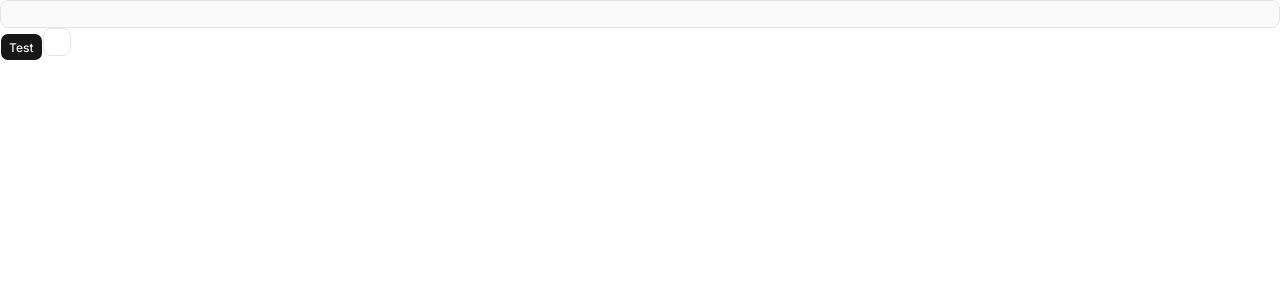
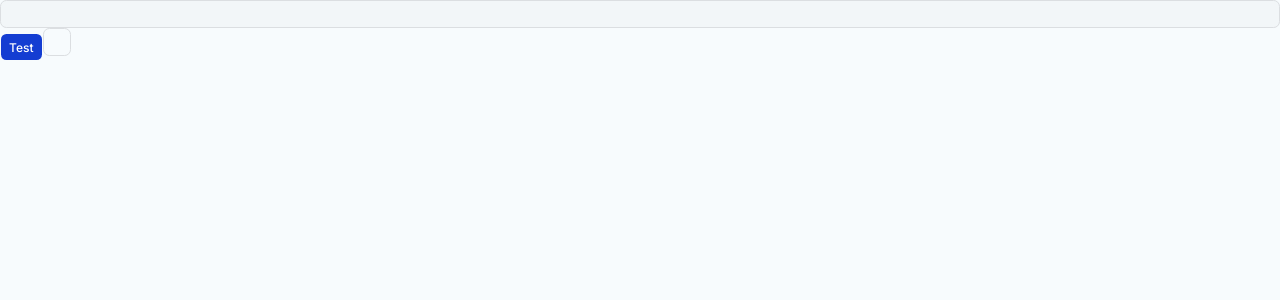
Before and after one commit to hisyamsz/pos-apps, a Next.js app: page / in a window 1280 px wide. Shown: the top 300 px of the page. Built offline with nearby package versions, Linux system fonts and the light colour scheme; some icons are missing.

Commit message:
style: configure fonts and global theme variables for Indigo Precision

```diff
--- a/src/app/globals.css
+++ b/src/app/globals.css
@@ -8,8 +8,8 @@
   --color-background: var(--background);
   --color-foreground: var(--foreground);
   --font-sans: var(--font-sans);
-  --font-mono: var(--font-geist-mono);
-  --font-heading: var(--font-sans);
+  --font-mono: var(--font-mono);
+  --font-heading: var(--font-heading);
   --color-sidebar-ring: var(--sidebar-ring);
   --color-sidebar-border: var(--sidebar-border);
   --color-sidebar-accent-foreground: var(--sidebar-accent-foreground);
@@ -49,72 +49,62 @@
 }
 
 :root {
-  --background: oklch(1 0 0);
-  --foreground: oklch(0.145 0 0);
+  --background: oklch(0.985 0.005 240);
+  --foreground: oklch(0.15 0.005 240);
   --card: oklch(1 0 0);
-  --card-foreground: oklch(0.145 0 0);
+  --card-foreground: oklch(0.15 0.005 240);
   --popover: oklch(1 0 0);
-  --popover-foreground: oklch(0.145 0 0);
-  --primary: oklch(0.205 0 0);
-  --primary-foreground: oklch(0.985 0 0);
-  --secondary: oklch(0.97 0 0);
-  --secondary-foreground: oklch(0.205 0 0);
-  --muted: oklch(0.97 0 0);
-  --muted-foreground: oklch(0.556 0 0);
-  --accent: oklch(0.97 0 0);
-  --accent-foreground: oklch(0.205 0 0);
-  --destructive: oklch(0.577 0.245 27.325);
-  --border: oklch(0.922 0 0);
-  --input: oklch(0.922 0 0);
-  --ring: oklch(0.708 0 0);
-  --chart-1: oklch(0.87 0 0);
-  --chart-2: oklch(0.556 0 0);
-  --chart-3: oklch(0.439 0 0);
-  --chart-4: oklch(0.371 0 0);
-  --chart-5: oklch(0.269 0 0);
-  --radius: 0.625rem;
-  --sidebar: oklch(0.985 0 0);
-  --sidebar-foreground: oklch(0.145 0 0);
-  --sidebar-primary: oklch(0.205 0 0);
-  --sidebar-primary-foreground: oklch(0.985 0 0);
-  --sidebar-accent: oklch(0.97 0 0);
-  --sidebar-accent-foreground: oklch(0.205 0 0);
-  --sidebar-border: oklch(0.922 0 0);
-  --sidebar-ring: oklch(0.708 0 0);
+  --popover-foreground: oklch(0.15 0.005 240);
+  --primary: oklch(0.45 0.23 265);
+  --primary-foreground: oklch(1 0 0);
+  --secondary: oklch(0.95 0.005 240);
+  --secondary-foreground: oklch(0.15 0.005 240);
+  --muted: oklch(0.95 0.005 240);
+  --muted-foreground: oklch(0.35 0.01 245);
+  --accent: oklch(0.95 0.005 240);
+  --accent-foreground: oklch(0.15 0.005 240);
+  --destructive: oklch(0.5 0.22 25);
+  --destructive-foreground: oklch(1 0 0);
+  --border: oklch(0.9 0.005 240);
+  --input: oklch(0.9 0.005 240);
+  --ring: oklch(0.45 0.23 265);
+  --radius: 0.5rem;
+  --sidebar: oklch(0.15 0.01 240);
+  --sidebar-foreground: oklch(0.95 0.005 240);
+  --sidebar-primary: oklch(0.45 0.23 265);
+  --sidebar-primary-foreground: oklch(1 0 0);
+  --sidebar-accent: oklch(0.25 0.01 240);
+  --sidebar-accent-foreground: oklch(1 0 0);
+  --sidebar-border: oklch(0.25 0.01 240);
+  --sidebar-ring: oklch(0.45 0.23 265);
 }
 
 .dark {
-  --background: oklch(0.145 0 0);
-  --foreground: oklch(0.985 0 0);
-  --card: oklch(0.205 0 0);
-  --card-foreground: oklch(0.985 0 0);
-  --popover: oklch(0.205 0 0);
-  --popover-foreground: oklch(0.985 0 0);
-  --primary: oklch(0.922 0 0);
-  --primary-foreground: oklch(0.205 0 0);
-  --secondary: oklch(0.269 0 0);
-  --secondary-foreground: oklch(0.985 0 0);
-  --muted: oklch(0.269 0 0);
-  --muted-foreground: oklch(0.708 0 0);
-  --accent: oklch(0.269 0 0);
-  --accent-foreground: oklch(0.985 0 0);
-  --destructive: oklch(0.704 0.191 22.216);
-  --border: oklch(1 0 0 / 10%);
-  --input: oklch(1 0 0 / 15%);
-  --ring: oklch(0.556 0 0);
-  --chart-1: oklch(0.87 0 0);
-  --chart-2: oklch(0.556 0 0);
-  --chart-3: oklch(0.439 0 0);
-  --chart-4: oklch(0.371 0 0);
-  --chart-5: oklch(0.269 0 0);
-  --sidebar: oklch(0.205 0 0);
-  --sidebar-foreground: oklch(0.985 0 0);
-  --sidebar-primary: oklch(0.488 0.243 264.376);
-  --sidebar-primary-foreground: oklch(0.985 0 0);
-  --sidebar-accent: oklch(0.269 0 0);
-  --sidebar-accent-foreground: oklch(0.985 0 0);
-  --sidebar-border: oklch(1 0 0 / 10%);
-  --sidebar-ring: oklch(0.556 0 0);
+  --background: oklch(0.1 0.005 240);
+  --foreground: oklch(0.95 0.005 240);
+  --card: oklch(0.13 0.005 240);
+  --card-foreground: oklch(0.95 0.005 240);
+  --popover: oklch(0.13 0.005 240);
+  --popover-foreground: oklch(0.95 0.005 240);
+  --primary: oklch(0.55 0.2 265);
+  --primary-foreground: oklch(1 0 0);
+  --secondary: oklch(0.18 0.008 240);
+  --secondary-foreground: oklch(0.95 0.005 240);
+  --muted: oklch(0.18 0.008 240);
+  --muted-foreground: oklch(0.7 0.01 240);
+  --accent: oklch(0.18 0.008 240);
+  --accent-foreground: oklch(0.95 0.005 240);
+  --border: oklch(0.22 0.008 240);
+  --input: oklch(0.22 0.008 240);
+  --ring: oklch(0.55 0.2 265);
+  --sidebar: oklch(0.1 0.005 240);
+  --sidebar-foreground: oklch(0.95 0.005 240);
+  --sidebar-primary: oklch(0.55 0.2 265);
+  --sidebar-primary-foreground: oklch(1 0 0);
+  --sidebar-accent: oklch(0.15 0.01 240);
+  --sidebar-accent-foreground: oklch(1 0 0);
+  --sidebar-border: oklch(0.15 0.01 240);
+  --sidebar-ring: oklch(0.55 0.2 265);
 }
 
 @layer base {
@@ -122,9 +112,12 @@
     @apply border-border outline-ring/50;
   }
   body {
-    @apply bg-background text-foreground;
+    @apply bg-background text-foreground font-sans antialiased;
   }
-  html {
-    @apply font-sans;
+  h1, h2, h3, h4, h5, h6 {
+    @apply font-heading tracking-tight;
+  }
+  code, kbd, pre {
+    @apply font-mono;
   }
 }
--- a/src/app/layout.tsx
+++ b/src/app/layout.tsx
@@ -1,4 +1,4 @@
-import { Geist, Geist_Mono, Inter } from "next/font/google";
+import { Inter, Hanken_Grotesk, JetBrains_Mono } from "next/font/google";
 import "./globals.css";
 import { cn } from "@/lib/utils";
 import { ThemeProvider } from "@/providers/theme-provider";
@@ -6,16 +6,8 @@ import { ReactQueryProvider } from "@/providers/react-query-provider";
 import { Toaster } from "@/components/ui/sonner";
 
 const inter = Inter({ subsets: ["latin"], variable: "--font-sans" });
-
-const geistSans = Geist({
-  variable: "--font-geist-sans",
-  subsets: ["latin"],
-});
-
-const geistMono = Geist_Mono({
-  variable: "--font-geist-mono",
-  subsets: ["latin"],
-});
+const hankenGrotesk = Hanken_Grotesk({ subsets: ["latin"], variable: "--font-heading" });
+const jetbrainsMono = JetBrains_Mono({ subsets: ["latin"], variable: "--font-mono" });
 
 export default function RootLayout({
   children,
@@ -25,13 +17,10 @@ export default function RootLayout({
   return (
     <html
       lang="en"
-      className={cn("font-sans", inter.variable)}
+      className={cn(inter.variable, hankenGrotesk.variable, jetbrainsMono.variable, "font-sans")}
       suppressHydrationWarning
     >
-      <body
-        className={`${geistSans.variable} ${geistMono.variable} antialiased`}
-        suppressHydrationWarning
-      >
+      <body className="antialiased" suppressHydrationWarning>
         <ThemeProvider
           attribute="class"
           defaultTheme="system"
```
